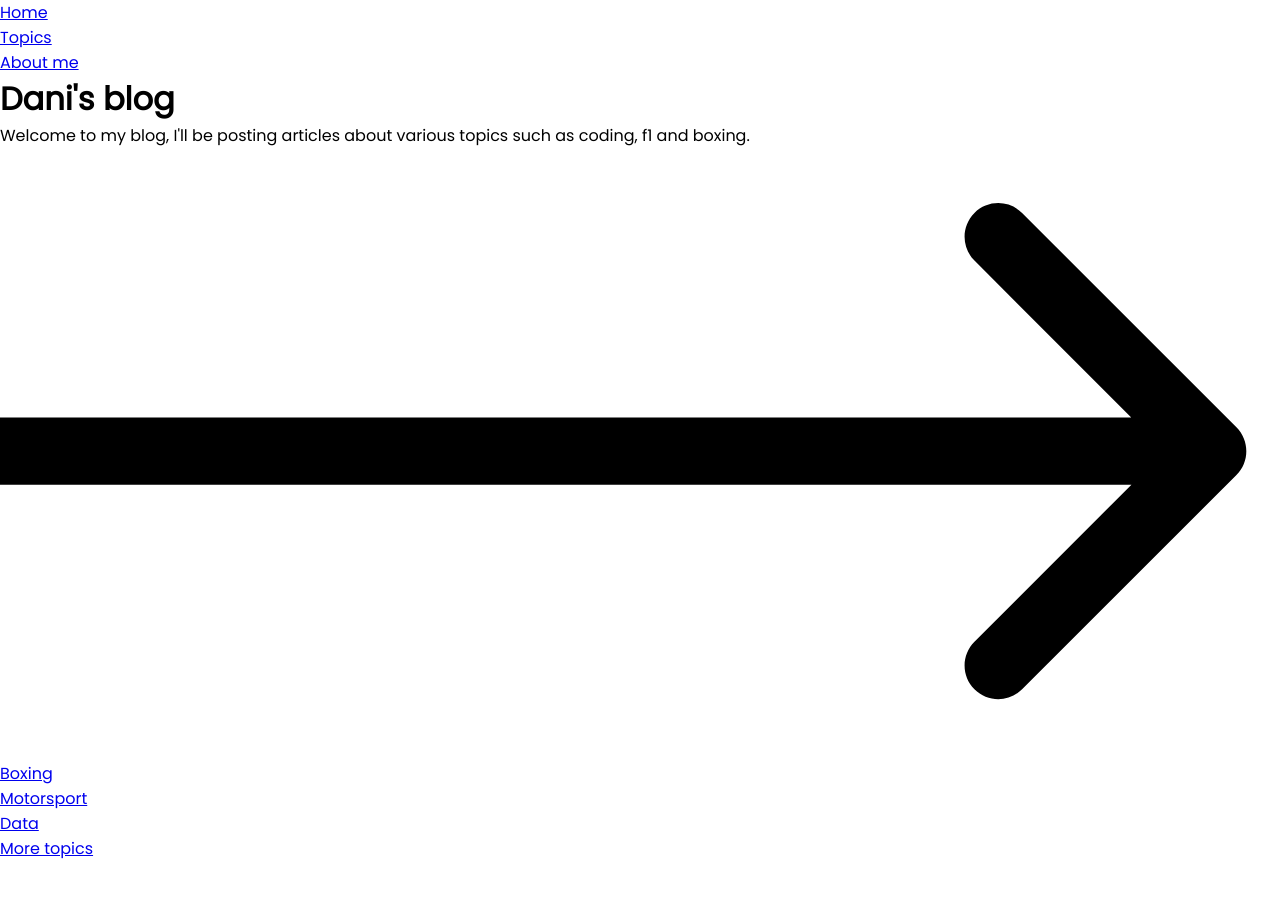
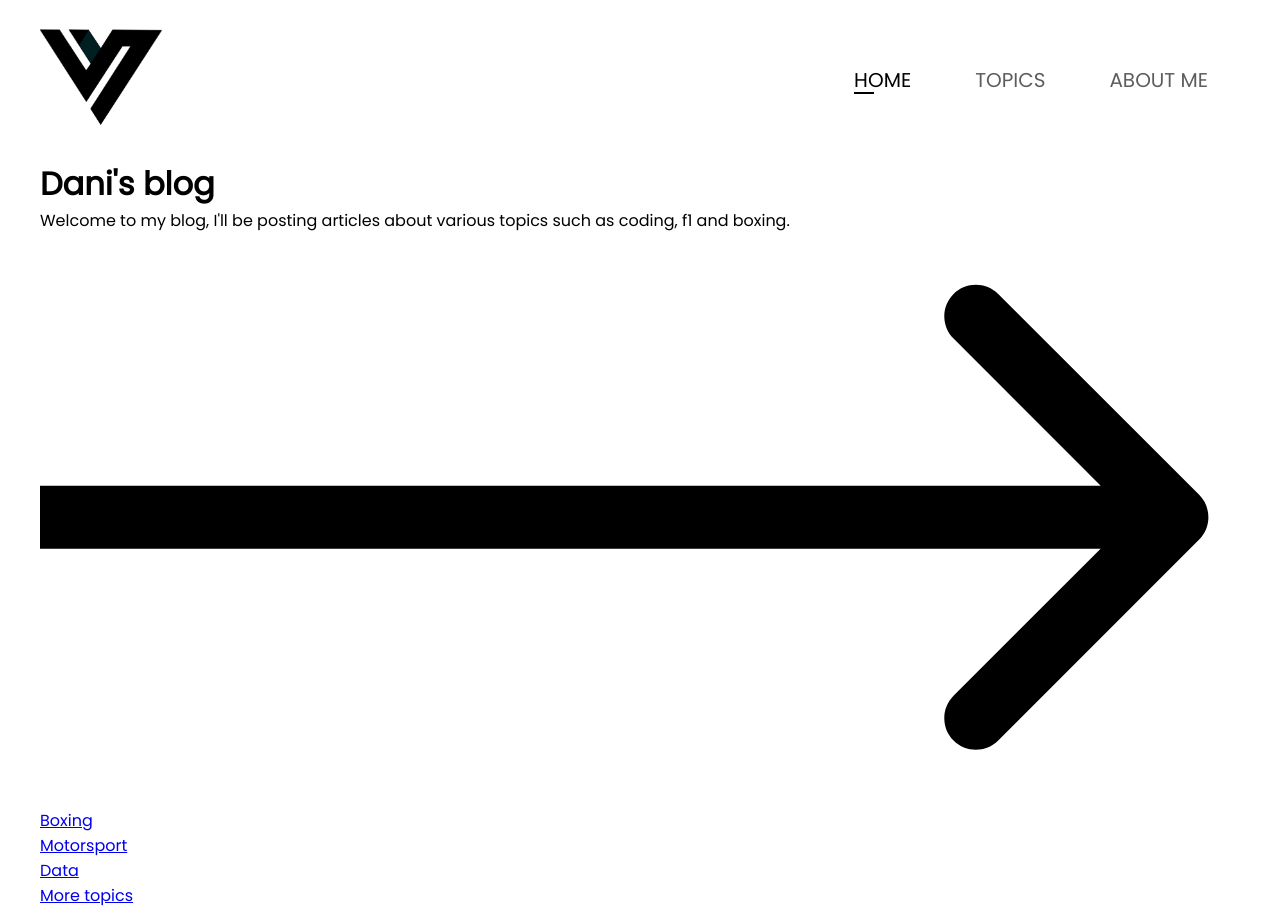
Before and after one commit to VarmiloVA/Django-portfolio, a Django app: page /blog/ in a window 1280 px wide. Before the commit the page ends 859 px from the top, so only its background shows below. Run offline with Django 4.2, Linux system fonts and the light colour scheme.

Commit message:
index header related styling done

```diff
--- a/blog/static/blog/css/base.css
+++ b/blog/static/blog/css/base.css
@@ -1,8 +1,6 @@
-/* General styles for all css archives */
 * {
     font-family: 'Poppins';
+    background-color: white;
+    margin: 0;
+    padding: 0;
 }
-
-* {
-    background-color: white;
-}
--- a/blog/static/blog/css/index.css
+++ b/blog/static/blog/css/index.css
@@ -1,15 +1,66 @@
-/* Index page styles */
-* {
-    margin: 0;
-    padding: 0;
+/* rotar svg https://stackoverflow.com/questions/33186431/rotate-svg-path-using-css */
+
+.wrapper {
+    max-width: 1200px;
+    margin: 0 auto;
 }
 
-html {
-    background-color: #ededed;
+/* Navbar */
+
+header {
+    display: flex;
+    justify-content: space-between;
+    align-items: center;
+    max-height: 10em;
 }
 
-/* rotar svg https://stackoverflow.com/questions/33186431/rotate-svg-path-using-css */
+img.logo {
+    margin: 2em auto;
+    height: 6em;
+}
 
-.links a{
-    display: block;
+nav {
+    margin: 4em 2em;
 }
+
+nav ul {
+    display: flex;
+    list-style-type: none;
+    gap: 4em;
+    margin: 0;
+}
+
+nav a{
+    text-decoration: none;
+    color: #5d5d5d;
+    text-transform: uppercase;
+    font-size: 1.25rem;
+    position: relative;
+}
+
+nav a.active {
+    color: black;
+}
+
+nav a.active:before {
+    position: absolute;
+    content: "";
+    width: 35%;
+    height: 1px;
+    border-bottom: 2px solid black;
+    bottom: 0px;
+}
+
+nav a:before {
+    position: absolute;
+    content: "";
+    width: 0%;
+    height: 1px;
+    border-bottom: 2px solid #5d5d5d;
+    bottom: 0px;
+    transition: width .3s;
+}
+
+nav ul li a:hover:before {
+    width: 35%;
+}
--- a/blog/templates/blog/index.html
+++ b/blog/templates/blog/index.html
@@ -14,15 +14,16 @@
 
 {% block content %}
 <body>
-    <div class="overlay"></div>
     <div class="wrapper">
         <header>
-            <a href="index.html" src="{% static 'blog/img/logo.png' %}" alt="Varmilo logo"></a>
-            <ul>
-                <li><a class="active" href="{% url 'blog:index' %}">Home</a></li>
-                <li><a href="{% url 'blog:topics' %}">Topics</a></li>
-                <li><a href="#">About me</a></li>
-            </ul>
+            <a href="{% url 'blog:index' %}" class="logo" alt="Varmilo logo"><img class="logo" src="{% static 'blog/img/logo.png' %}"/></a>
+            <nav>
+                <ul>
+                    <li><a class="active" href="{% url 'blog:index' %}">Home</a></li>
+                    <li><a href="{% url 'blog:topics' %}">Topics</a></li>
+                    <li><a href="#">About me</a></li>
+                </ul>
+            </nav>
         </header>
 
         <main>
```
Also changed, not shown: blog/static/blog/img/favicon.ico, blog/static/blog/img/logo.png.
